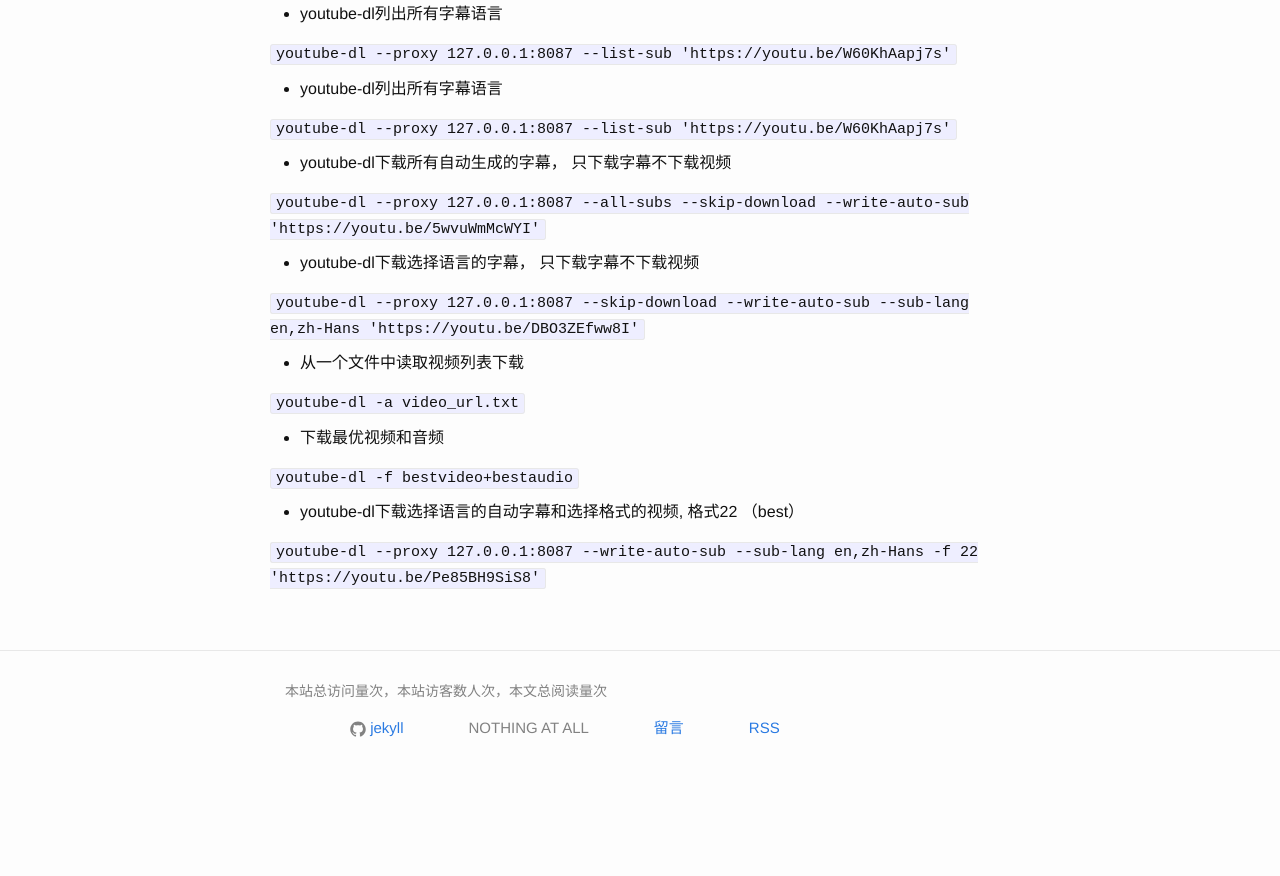
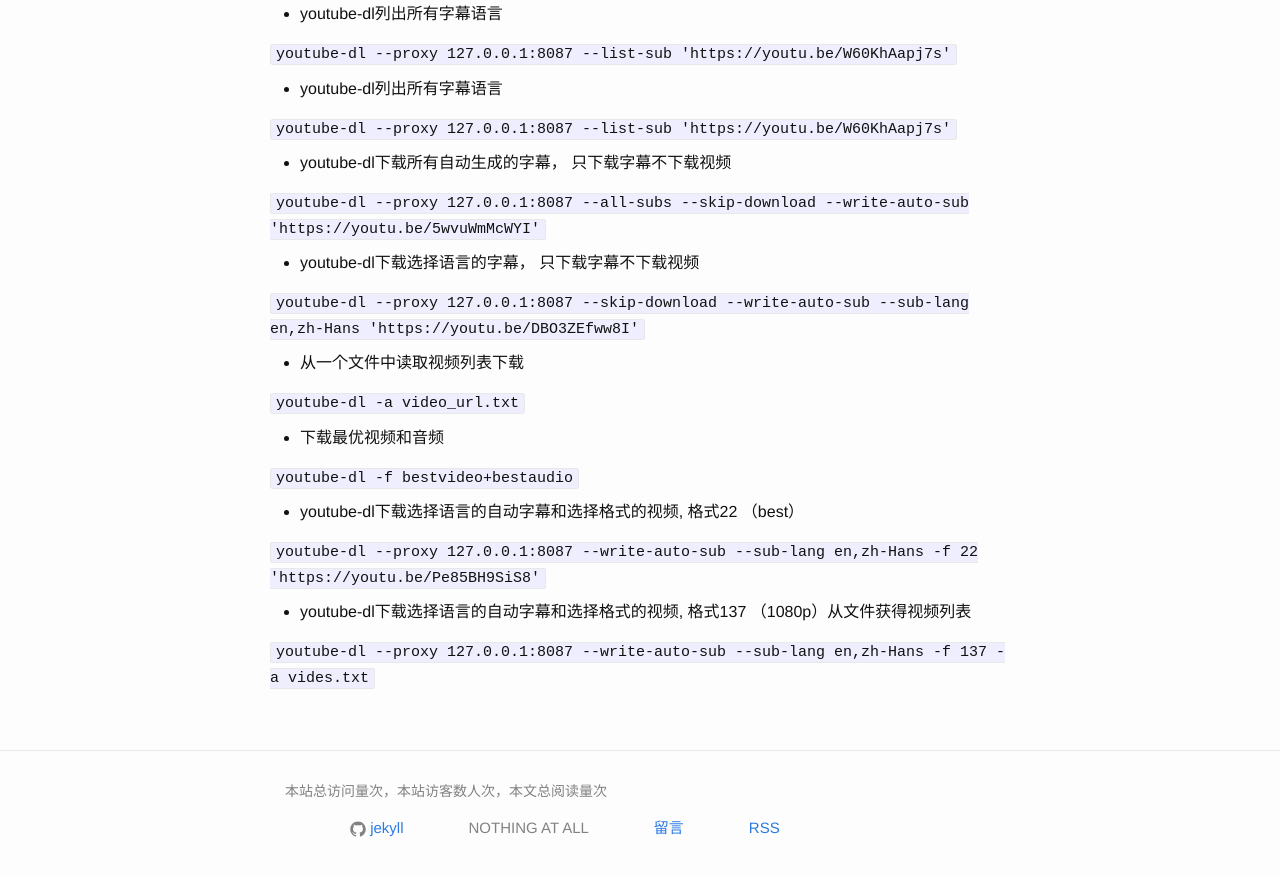
Before and after one commit to snowyxx/snowyxx.github.io, a Jekyll site: the page built from _posts/2020-02-27-youtube-dl-commands.markdown, in a window 1280 px wide and 900 px high, scrolled down 689 px. Shown: the top 876 px of the window. Built offline with Jekyll 4.4.1, drawn with Linux system fonts in a browser that asks for light colours; comment, search, counter and statistics services are not loaded; before the commit the page ends 1489 px from its top, so only the background shows below that.

Commit message:
blog update

```diff
--- a/_posts/2020-02-27-youtube-dl-commands.markdown
+++ b/_posts/2020-02-27-youtube-dl-commands.markdown
@@ -58,3 +58,7 @@
 - youtube-dl下载选择语言的自动字幕和选择格式的视频, 格式22 （best）
 
 `youtube-dl --proxy 127.0.0.1:8087 --write-auto-sub --sub-lang en,zh-Hans -f 22 'https://youtu.be/Pe85BH9SiS8'`
+
+- youtube-dl下载选择语言的自动字幕和选择格式的视频, 格式137 （1080p）从文件获得视频列表
+
+`youtube-dl --proxy 127.0.0.1:8087 --write-auto-sub --sub-lang en,zh-Hans -f 137 -a vides.txt`
```
